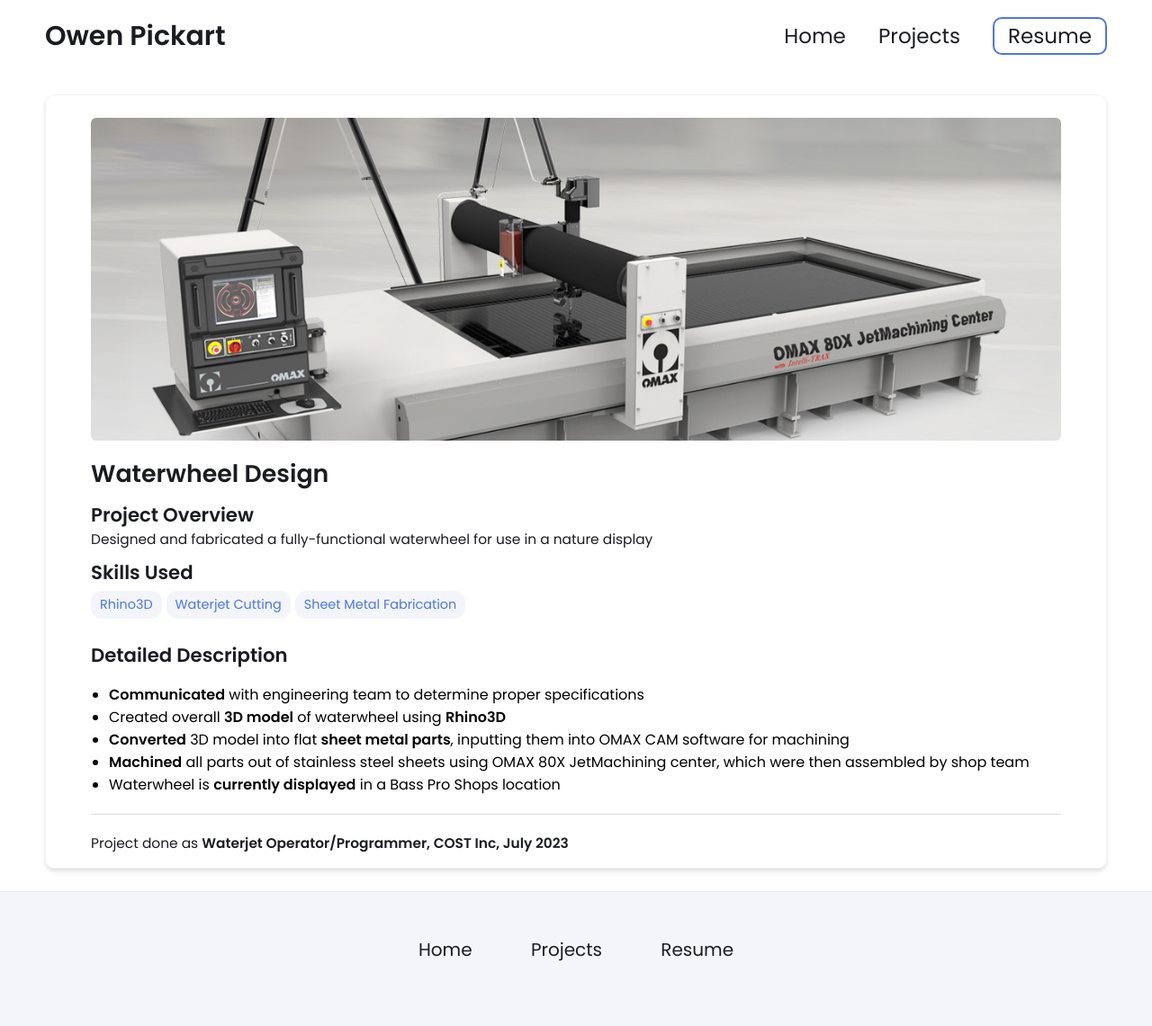
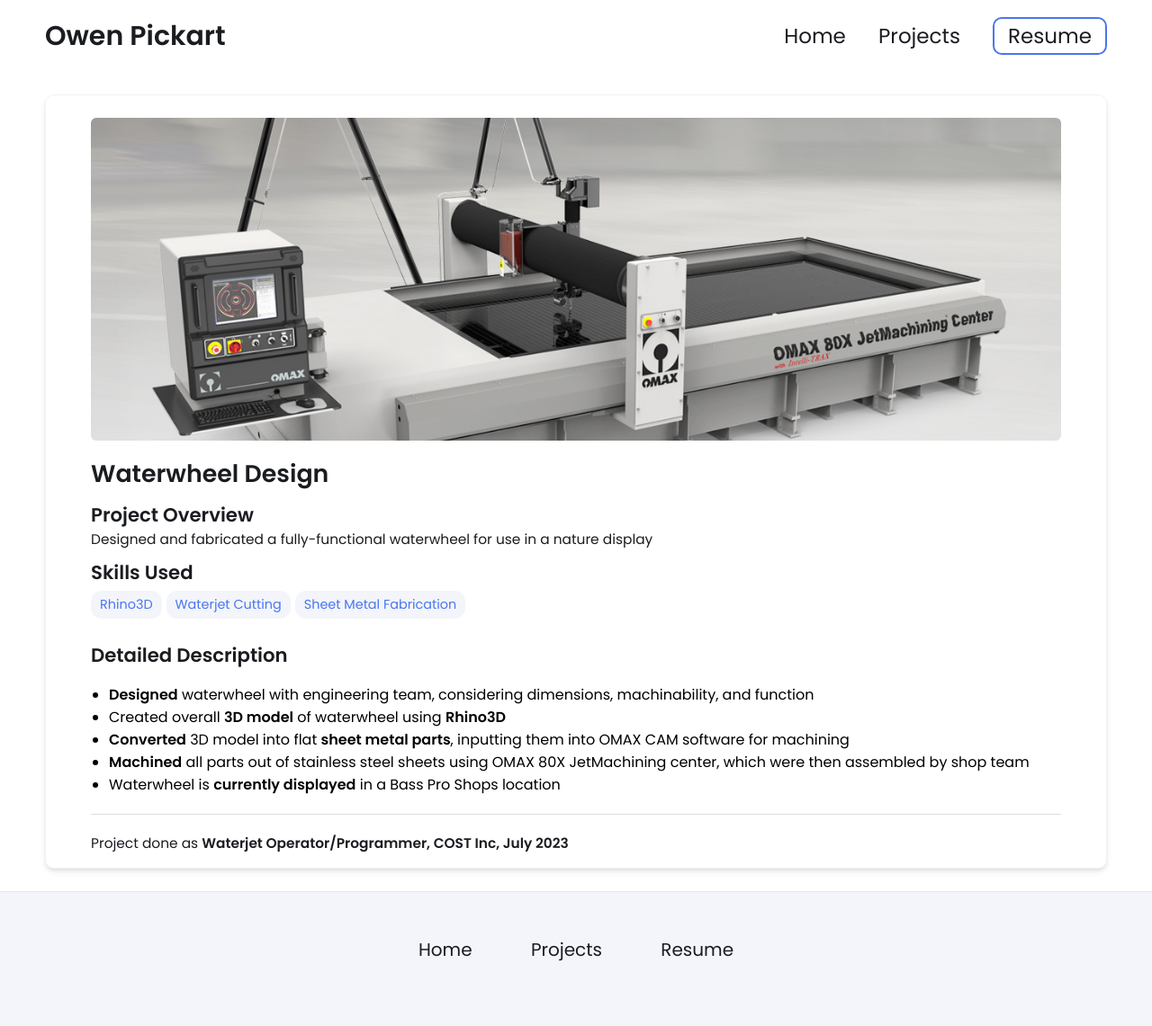
Before and after one commit to owenpickart/owenpickart.github.io, a Jekyll site: the page built from _projects/waterwheel-design/index.md, in a window 1280 px wide. Shown: the whole page at 90% size. Built offline with Jekyll 4.4.1, drawn with Linux system fonts in a browser that asks for light colours.

Commit message:
Update index.md

```diff
--- a/_projects/waterwheel-design/index.md
+++ b/_projects/waterwheel-design/index.md
@@ -9,7 +9,7 @@ skills:
 main-image: /omax.jpg
 ---
 ## Detailed Description
-- **Communicated** with engineering team to determine proper specifications
+- **Designed** waterwheel with engineering team, considering dimensions, machinability, and function
 - Created overall **3D model** of waterwheel using **Rhino3D**
 - **Converted** 3D model into flat **sheet metal parts**, inputting them into OMAX CAM software for machining
 - **Machined** all parts out of stainless steel sheets using OMAX 80X JetMachining center, which were then assembled by shop team
```
